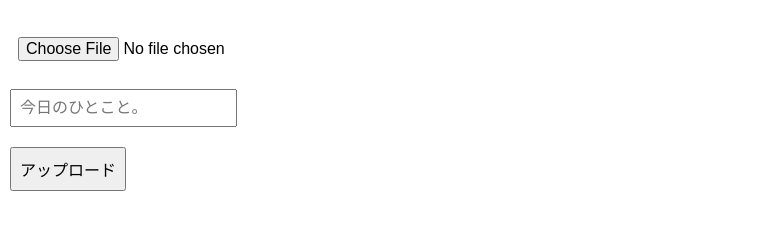
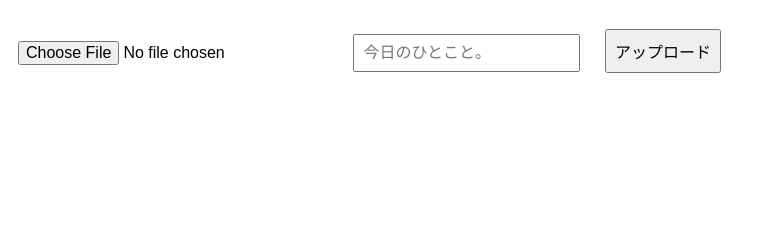
Before and after one commit to miochanmio/dailydrawing, a plain HTML site: page index.html in a window 1280 px wide. Shown: the part 61-290 px from the top of the page, without its empty margins (0-782 px from the left). Drawn offline with Linux system fonts and the light colour scheme.

Commit message:
Update index.html

```diff
--- a/index.html
+++ b/index.html
@@ -9,11 +9,11 @@
 
   <h1>Daily Drawing</h1>
 
-  <input type="file" id="imageInput" accept="image/*" />
-  <br />
-  <input type="text" id="captionInput" placeholder="今日のひとこと。" />
-  <br />
-  <button id="uploadBtn">アップロード</button>
+  <div class="controls">
+    <input type="file" id="imageInput" accept="image/*" />
+    <input type="text" id="captionInput" placeholder="今日のひとこと。" />
+    <button id="uploadBtn">アップロード</button>
+  </div>
 
   <div class="gallery" id="gallery"></div>
 
```
